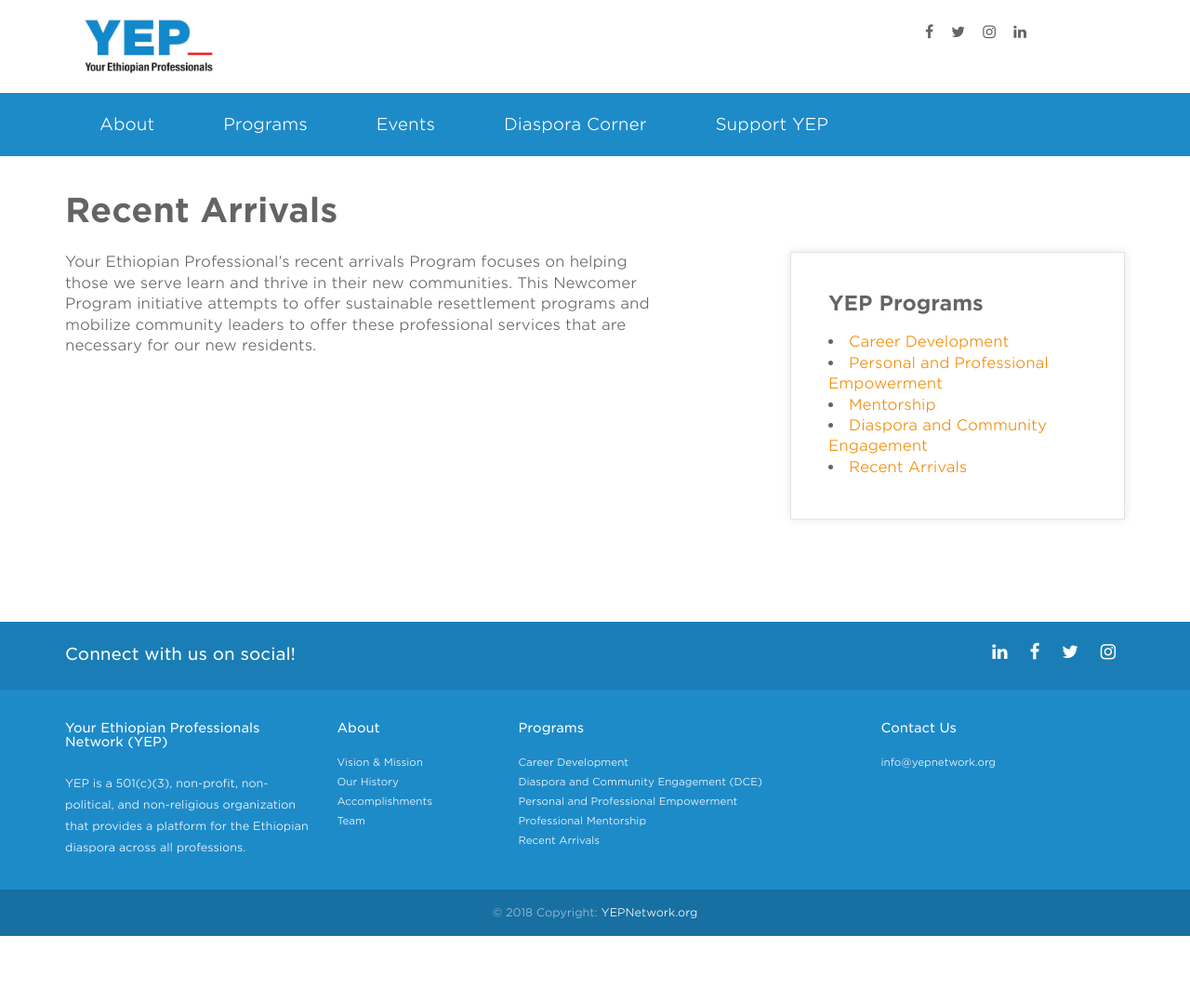
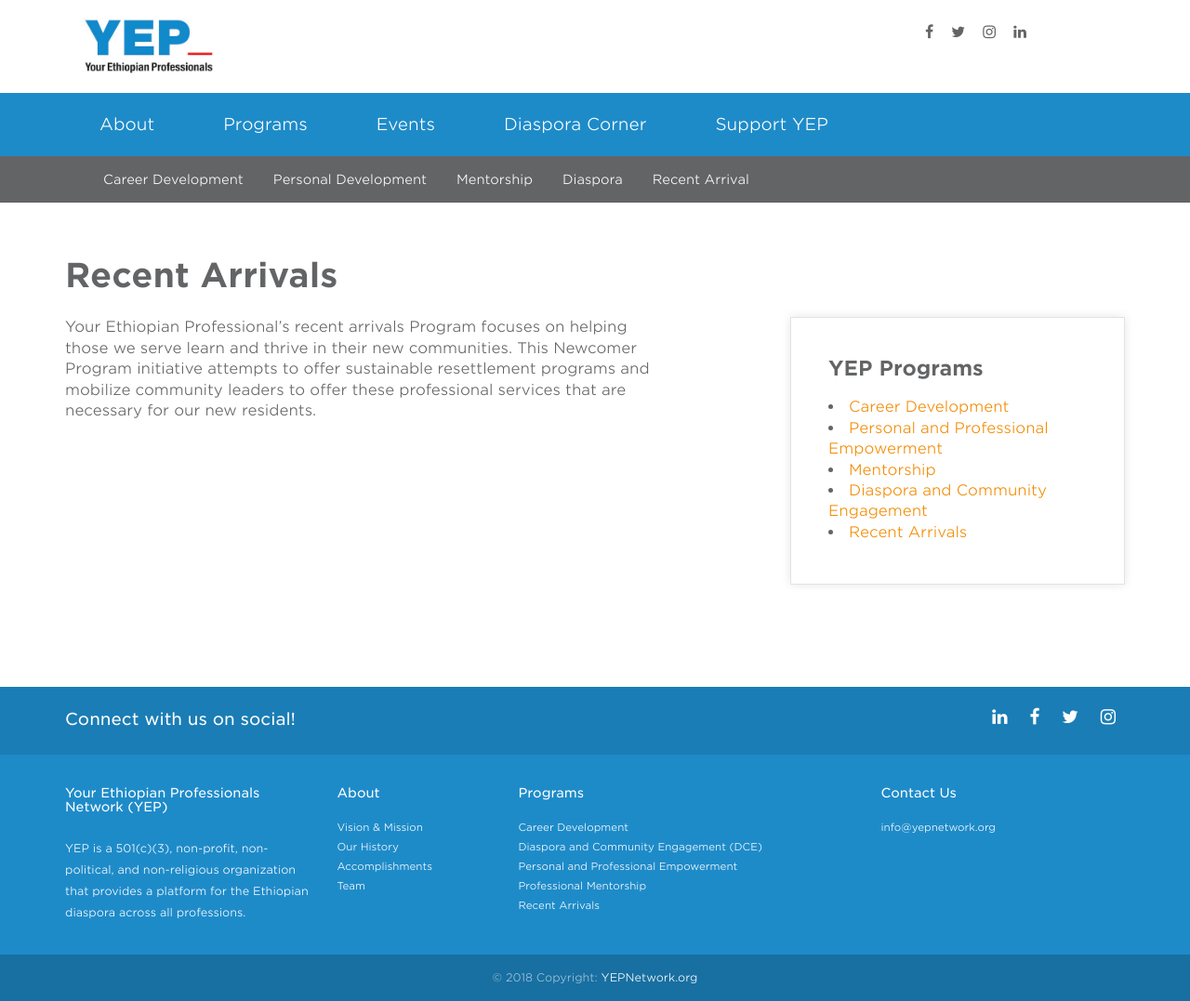
Before and after one commit to YEPNetwork/yepnetwork.github.io, a Jekyll site: the page built from _programs/recent-arrival.html, in a window 1280 px wide. Shown: the whole page at 93% size. Built offline with Jekyll 4.4.1, drawn with Linux system fonts in a browser that asks for light colours; nearby versions of some CDN libraries; before the commit the page ends 1007 px from its top, so only the background shows below that.

Commit message:
Updated programs sub-nav.

```diff
--- a/_config.yml
+++ b/_config.yml
@@ -39,7 +39,7 @@
     path: /about/team
 
 #  Program section sub-nav.
-Program:
+program:
   - title: Career Development
     class: career
     path: /program/career-development/
--- a/_includes/programs-nav.html
+++ b/_includes/programs-nav.html
@@ -3,7 +3,7 @@
     <div class="wrap">
       <div id="subnav" role="navigation">
         <ul id="menu-primary-menu-v2-1" class="nav navbar-nav">
-          {% for link in site.about %}
+          {% for link in site.program %}
           <li class="{{ link.class }}">
             <a title="{{ link.title }}" href="{{ link.path }}">{{ link.title }}</a>
           </li>
--- a/_layouts/program.html
+++ b/_layouts/program.html
@@ -1,6 +1,8 @@
 ---
 layout: default
 ---
+{% include programs-nav.html %}
+
 <div class="content">
   <div class="container">
     <div class="row">
```
